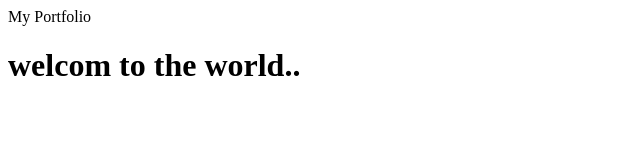
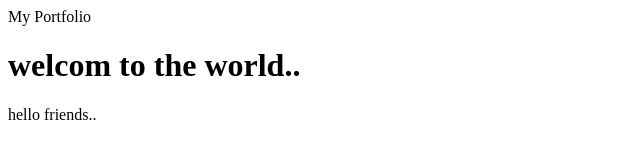
Before and after one commit to Manavkrishnakk/gitproject, a plain HTML site: page index.html in a window 1280 px wide. Shown: the full height of the page, 0-640 px from the left. Drawn offline with Linux system fonts and the light colour scheme.

Commit message:
modifed index

```diff
--- a/index.html
+++ b/index.html
@@ -4,5 +4,6 @@
     </head>
     <body>
         <h1>welcom to the world..</h1>
+        <p>hello friends..</p>
     </body>
 </html>
```
